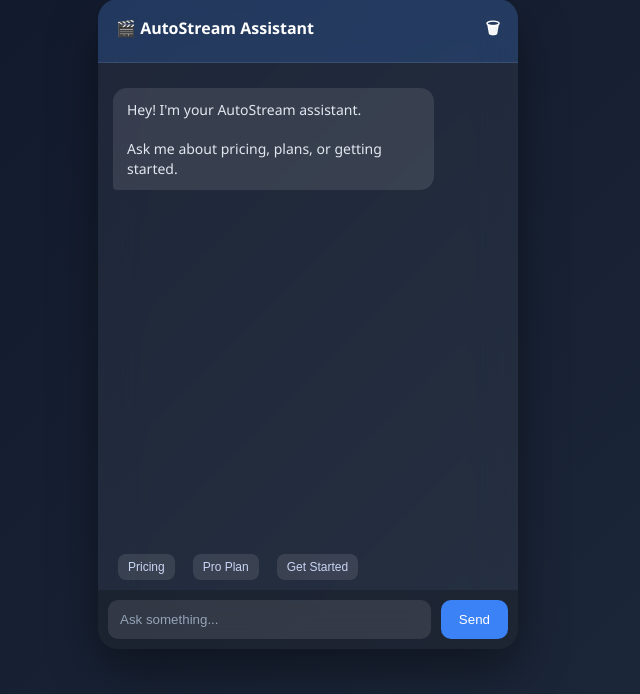
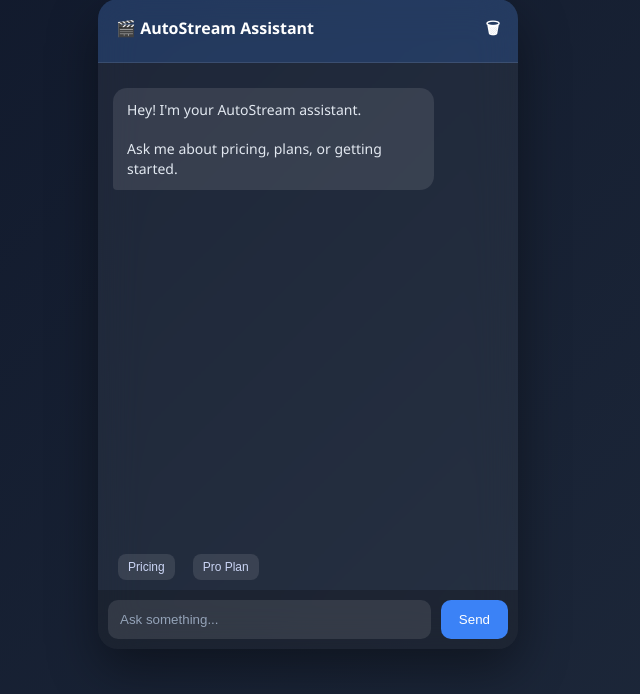
Before and after one commit to amisamfaiz10/Autostream-agent, a Python web app: template agent/templates/chat.html in a window 1280 px wide. Shown: the part 76-770 px from the top of the page, without its empty margins (332-972 px from the left). Run offline with Jinja, Linux system fonts and the light colour scheme; the template is opened without the code that fills it, so the values that code supplies are empty.

Commit message:
Update chat.html

```diff
--- a/agent/templates/chat.html
+++ b/agent/templates/chat.html
@@ -142,7 +142,6 @@
     <div class="suggestions">
         <button onclick="quickMsg('What is your pricing?')">Pricing</button>
         <button onclick="quickMsg('Tell me about Pro plan')">Pro Plan</button>
-        <button onclick="quickMsg('I want to get started')">Get Started</button>
     </div>
 
     <div class="input-area">
```
